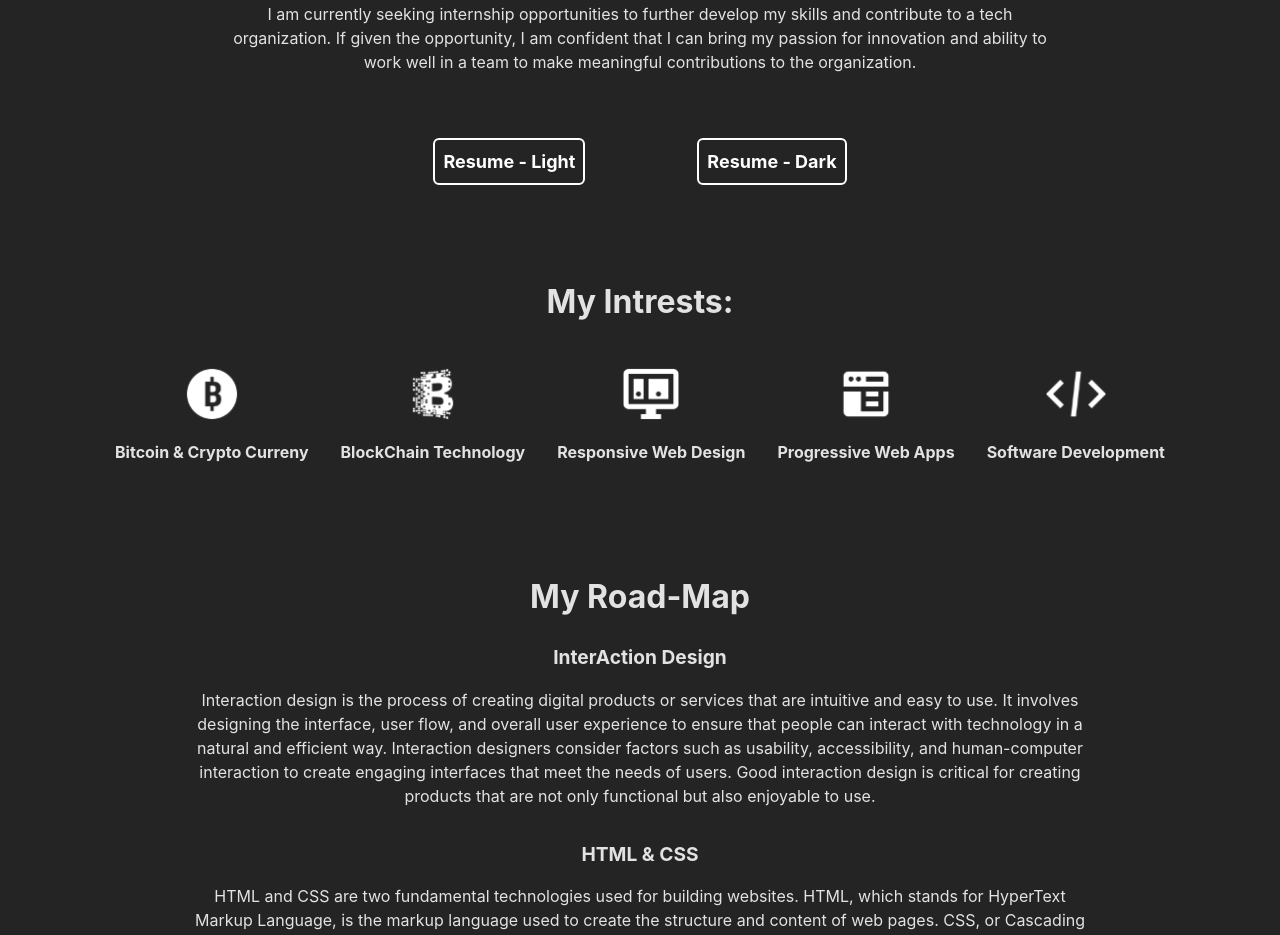
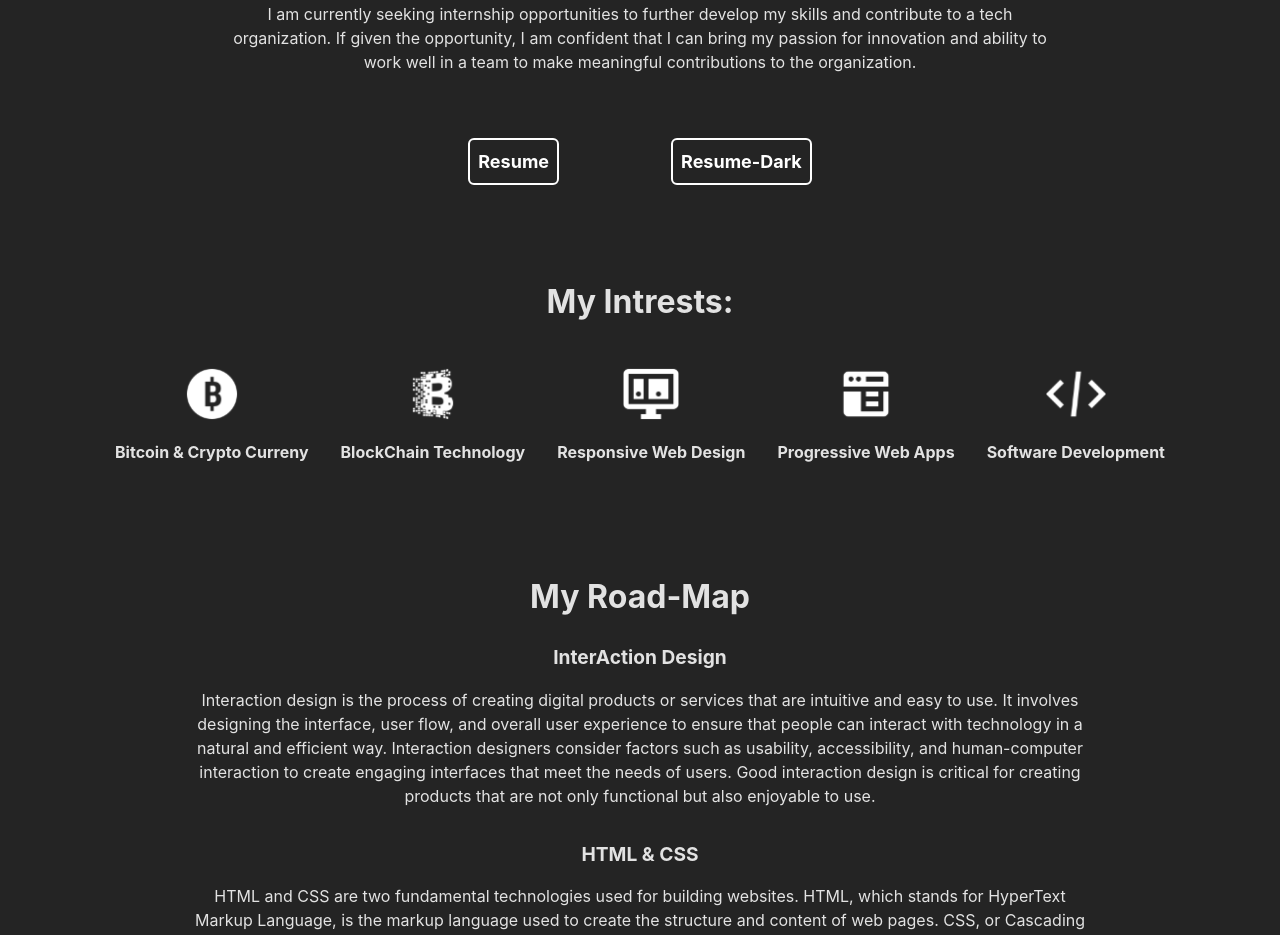
Before and after one commit to James-Frown/New-Portfolio, a React (Vite) app: page /about in a window 1280 px wide. Shown: the part 780-1715 px from the top of the page. Built offline with nearby package versions, Linux system fonts and the light colour scheme.

Commit message:
Latest Changes

```diff
--- a/src/pages/aboutPage/summery.jsx
+++ b/src/pages/aboutPage/summery.jsx
@@ -29,11 +29,11 @@ const Summery = () => {
                     </div>
                     <div className='cta__wrapper'>
                         <a href={MyResume} className="cta__button" target="_blank" rel="noreferrer">
-                            Resume - Light
+                            Resume
                         </a>
                         <span className="cta_spacing"></span>
                         <a href={MyResumeDark} className="cta__button" target="_blank" rel="noreferrer">
-                            Resume - Dark
+                            Resume-Dark
                         </a>
                     </div>
                 </div>
```
